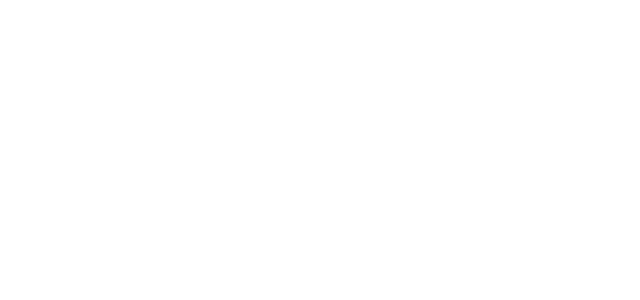
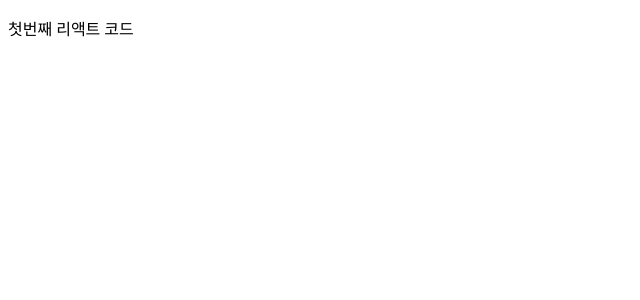
Before and after one commit to minki-jeon/react_lecture, a React (Vite) app: page / in a window 1280 px wide. Shown: the top 300 px of the page, without its empty margins (0-640 px from the left). Built offline with nearby package versions, Linux system fonts and the light colour scheme.

Commit message:
리액트 코드 연습

```diff
--- a/src/App.jsx
+++ b/src/App.jsx
@@ -1,5 +1,9 @@
 function App() {
-  return <></>;
+  return (
+    <>
+      <p>첫번째 리액트 코드</p>
+    </>
+  );
 }
 
 export default App;
```
Also changed, not shown: src/App1.jsx (added, +9 -0 lines), src/App2.jsx (added, +9 -0 lines).
